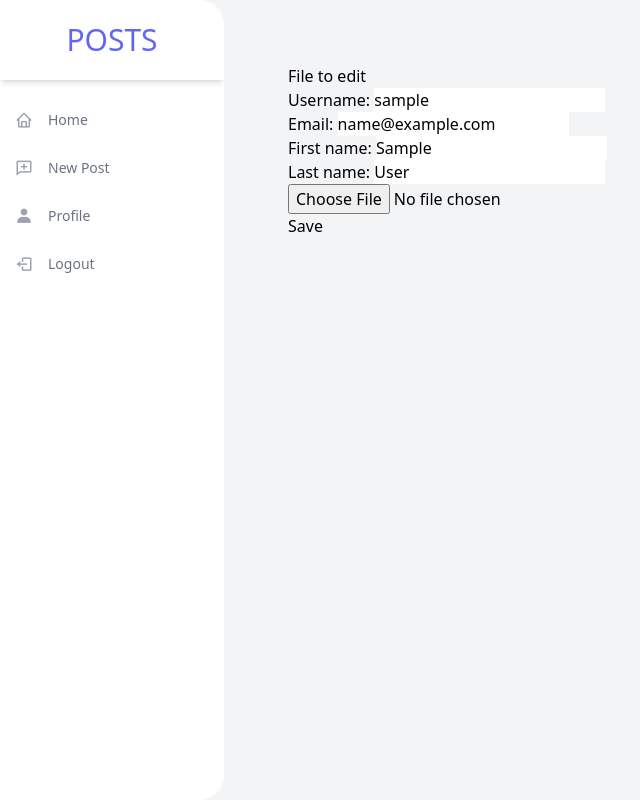
After one commit to artursniegowski/Django_Posts_website, a Django app: a page that uses templates/base_page_templates/base.html in a window 1280 px wide. The commit adds this page. Shown: the whole page, without its empty margins (0-640 px from the left). Run offline with Django 4.2, Linux system fonts and the light colour scheme; the visitor is signed in with stand-in values (Sample User, id 1); data comes from the database, SQL or seed files in the repository; some libraries are stand-ins or nearby versions.

Commit message:
Added profile form

```diff
--- a/feed_app/views.py
+++ b/feed_app/views.py
@@ -1,4 +1,4 @@
-from http.client import HTTPResponse
+from django.http import HttpResponse
 from django.contrib.auth.mixins import LoginRequiredMixin
 from django.shortcuts import render
 from django.views import generic
@@ -62,7 +62,7 @@ class CreateNewPostView(LoginRequiredMixin, generic.CreateView):
     #     return super().dispatch(request, *args, **kwargs)
 
 
-    def form_valid(self, form) -> HTTPResponse:
+    def form_valid(self, form) -> HttpResponse:
         obj_form = form.save(commit=False)
         obj_form.author = self.request.user
         obj_form.save()
--- a/mysite_project/settings.py
+++ b/mysite_project/settings.py
@@ -33,7 +33,6 @@ BASE_DIR = Path(__file__).resolve().parent.parent
 MEDIA_URL = 'media/'
 # Absolute filesystem path to the directory that will hold user-uploaded files.
 MEDIA_ROOT = BASE_DIR / MEDIA_URL
-
 
 
 # Quick-start development settings - unsuitable for production
--- a/mysite_project/urls.py
+++ b/mysite_project/urls.py
@@ -20,18 +20,18 @@ from django.contrib import admin
 from django.urls import include, path
 
 # TODO : add a new section after logged in user
+# https://dev.to/earthcomfy/django-update-user-profile-33ho
 # under home, where the user can update
 # firstname, lastname, username, password, and image (avatar)
 # account area wher you can change all of the data
 
-# TODO : Mobile resposive website ?
 
 urlpatterns = [
-    path('', include('feed_app.urls', namespace='feed_app')),
-    path('profile/', include('profiles_app.urls', namespace='profiles_app')),
-    # https://django-allauth.readthedocs.io/en/latest/views.html
+    path('', include('feed_app.urls')),
     # like /login/ - account_login , /signup/ - account_signup , /logout/ - account_logout , ...
     path('', include('allauth.urls')),
+    path('profile/', include('profiles_app.urls')),
+    # https://django-allauth.readthedocs.io/en/latest/views.html
     path('admin/', admin.site.urls),
 ] # + static(settings.MEDIA_URL, document_root=settings.MEDIA_ROOT)
 
--- /dev/null
+++ b/profiles_app/forms.py
@@ -0,0 +1,38 @@
+from django import forms
+from django.contrib.auth.models import User
+from django.core.exceptions import ValidationError
+from profiles_app.models import Profile
+
+# TODO: add widgets class to the fields
+# profile model
+class UpdateProfileForm(forms.ModelForm):
+    image = forms.FileField(required=False)
+
+    class Meta:
+        model = Profile
+        fields = ['image']
+
+# TODO: add widgets class to the fields
+#  user model
+class UpdateUserForm(forms.ModelForm):
+    username = forms.CharField(max_length=150, required=True)
+    email = forms.EmailField(max_length=150, required=True)
+    first_name = forms.CharField(max_length=150, required=False)
+    last_name = forms.CharField(max_length=150, required=False)
+    # password = forms.PasswordInput()
+
+    class Meta:
+        model = User
+        fields = ['username', 'email', 'first_name', 'last_name']
+
+    # check if email address already exists
+    # validation of the data and exluding from the current value
+    def clean_email(self):
+        data = self.cleaned_data['email']
+        # the new email cant exists in the data base but not including the current value of the current user
+        if User.objects.filter(email=data).exists() and self.instance.email != data:
+            raise ValidationError("This email address already exists.")
+
+        # Always return a value to use as the new cleaned data, even if
+        # this method didn't change it.
+        return data
--- a/profiles_app/models.py
+++ b/profiles_app/models.py
@@ -17,6 +17,7 @@ class Profile(models.Model):
     def __str__(self) -> str:
         return self.user.username
 
+
 # monitortin a signal for created user
 # https://docs.djangoproject.com/en/4.1/topics/signals/#receiver-functions
 @receiver(post_save, sender=User)
--- /dev/null
+++ b/profiles_app/templates/profiles_app/edit_profile.html
@@ -0,0 +1,43 @@
+{% extends 'base_page_templates/base.html' %}
+
+{% block title %}Edit profile{% endblock  %}
+{% comment %} TODO : finish {% endcomment %}
+{% block main_content %}
+File to edit
+
+{% comment %} TODO: add messages if the accunt was updated {% endcomment %}
+
+<form action="" method="post" enctype="multipart/form-data">
+    {% csrf_token %}
+    {% comment %} errors for each for as a whole {% endcomment %}
+    {{ user_form.non_field_errors }}
+    {{ profile_form.non_field_errors }}
+    <div>
+        {{ user_form.username.errors }}
+        {{ user_form.username.label_tag }}
+        {{ user_form.username }}
+    </div>
+    <div>
+        {{ user_form.email.errors }}
+        {{ user_form.email.label_tag }}
+        {{ user_form.email }}
+    </div>
+    <div>
+        {{ user_form.first_name.errors }}
+        {{ user_form.first_name.label_tag }}
+        {{ user_form.first_name }}
+    </div>
+    <div>
+        {{ user_form.last_name.errors }}
+        {{ user_form.last_name.label_tag }}
+        {{ user_form.last_name }}
+    </div>
+    <div>
+        {{ profile_form.image.errors }}
+        {% comment %} {{ user_form.image.label_tag }} {% endcomment %}
+        {{ profile_form.image }}
+    </div>
+    <button type="submit">Save</button>
+</form>
+
+{% endblock  %}
--- a/profiles_app/urls.py
+++ b/profiles_app/urls.py
@@ -1,13 +1,17 @@
 from django.urls import path
-from profiles_app.views import FollowView, ProfileDetailView
+from profiles_app.views import EditProfileView, FollowView, ProfileDetailView
 
 
 app_name = 'profiles_app'
 
 urlpatterns = [
     # ex: /profile/
+    # example: /profile/bobtester/edit_profile
+    # path('<int:pk>/edit_profile/', EditProfileView.as_view() , name="edit_profile" ),
     # example: /profile/bobtester
-    path('<str:username>', ProfileDetailView.as_view(), name="detail" ),
+    path('<str:username>/', ProfileDetailView.as_view(), name="detail" ),
+    # example: /profile/bobtester/edit_profile
+    path('<str:username>/edit_profile/', EditProfileView.as_view() , name="edit_profile" ),
     # example: /profile/bobtester/follow
-    path('<str:username>/follow', FollowView.as_view(), name="follow" ),
+    path('<str:username>/follow/', FollowView.as_view(), name="follow" ),
 ]
--- a/profiles_app/views.py
+++ b/profiles_app/views.py
@@ -1,11 +1,13 @@
-from urllib import request
+from typing import Any
 from django.contrib.auth.mixins import LoginRequiredMixin
 from django.contrib.auth.models import User
-from django.http import HttpResponseBadRequest, HttpResponseNotFound ,JsonResponse
+from django.http import HttpResponseBadRequest, HttpResponseNotFound ,JsonResponse, HttpResponse, HttpRequest, HttpResponseRedirect
 from django.views import generic
 from feed_app.models import Post
+from django.shortcuts import redirect
 from followers_app.models import Followers
-# from profiles_app.models import Profile
+from profiles_app.forms import UpdateProfileForm, UpdateUserForm
+from profiles_app.models import Profile
 
 # Creating Profile detail view
 class ProfileDetailView(generic.DetailView):
@@ -39,6 +41,7 @@ class ProfileDetailView(generic.DetailView):
 # This will be a base view
 class FollowView(LoginRequiredMixin, generic.base.View):
     http_method_names: list[str] = ["post"]
+
 
     def post(self, request, *args, **kwargs):
 
@@ -94,3 +97,67 @@ class FollowView(LoginRequiredMixin, generic.base.View):
             'wording': "Unfollow" if data['follow_action'] == 'follow' else 'Follow',
             'followers': Followers.objects.filter(following=other_user).count() ,
         })
+
+
+# creating the ProfileUpdate view
+class EditProfileView(LoginRequiredMixin, generic.UpdateView ):
+    model = User
+    template_name: str = "profiles_app/edit_profile.html"
+    slug_field: str = "username" # this exists in User model
+    slug_url_kwarg: str = "username" # this is the name of the slug from the url.py -> '<str:username>'
+    form_class = UpdateUserForm
+    second_form_class = UpdateProfileForm
+    success_url = '/'
+
+    def get_context_data(self, **kwargs: Any) -> dict[str, Any]:
+        context = super().get_context_data(**kwargs)
+        if 'user_form' not in context:
+            context['user_form'] = self.form_class(self.request.GET, instance = self.request.user)
+        if 'user_form' not in context:
+            # context['profile_form'] = self.second_form_class(self.request.GET, self.request.FILES, instance = self.request.user.profile)
+            context['profile_form'] = self.second_form_class(self.request.GET, instance = self.request.user.profile)
+        return context
+
+    def get(self, request: HttpRequest, *args: Any, **kwargs: Any) -> HttpResponse:
+        # return super().get(request, *args, **kwargs)
+        super().get(request, *args, **kwargs)
+        user_form = self.form_class(instance = request.user)
+        # profile_form = self.second_form_class(self.request.FILES ,instance = request.user.profile)
+        profile_form = self.second_form_class(instance = request.user.profile)
+        return self.render_to_response(
+            self.get_context_data(
+                object = self.object,
+                user_form = user_form,
+                profile_form = profile_form,
+        ))
+
+    def post(self, request: HttpRequest, *args: Any, **kwargs: Any) -> HttpResponse:
+        # return super().post(request, *args, **kwargs)
+        self.object = self.get_object()
+        user_form = self.form_class(request.POST, instance = request.user)
+        profile_form = self.second_form_class(request.POST, self.request.FILES,  instance = request.user.profile)
+
+        if user_form.is_valid() and profile_form.is_valid():
+            # check user name - this works alredy
+            # check email not in the database
+            userdata = user_form.save()
+            userdata.save()
+            # userdata.save_m2m() # only if amany to many relationship pexists and commit=False was used before
+            profiledata = profile_form.save()
+            profiledata.save()
+            # profiledata.save_m2m() # only if amany to many relationship pexists and commit=False was used before
+            # data can be changed before updating / saving to data base
+            # userdata = user_form.save(commit=False)
+            # check password ?
+            # userdata.save()
+            # profiledata = profile_form.save(commit=False)
+            # profiledata.user = userdata
+            # profiledata.save()
+            return redirect('profiles_app:edit_profile', username = userdata.username )
+            # return HttpResponseRedirect(self.get_success_url())
+        else:
+            return self.render_to_response(
+                self.get_context_data(
+                    user_form = user_form,
+                    profile_form = profile_form,)
+            )
--- a/templates/base_page_templates/base.html
+++ b/templates/base_page_templates/base.html
@@ -34,6 +34,13 @@
                         duration-200 text-gray-500 hover:text-gray-800 js-toggle-modal">
                         <span class="inline-flex items-center justify-center h-12 w-12 text-lg text-gray-400"><i class="bx bx-comment-add"></i></span>
                         <span class="text-sm font-medium">New Post</span>
+                        </a>
+                    </li>
+                    <li>
+                        <a href="{% url 'profiles_app:edit_profile' user.username %}"
+                        class="flex flex-row items-center h-12 transform hover:translate-x-2 transition-transform ease-in duration-200 text-gray-500 hover:text-gray-800">
+                        <span class="inline-flex items-center justify-center h-12 w-12 text-lg text-gray-400"><i class="bx bxs-user"></i></span>
+                        <span class="text-sm font-medium">Profile</span>
                         </a>
                     </li>
                     <li>
```
Also changed, not shown: feed_app/models.py (line endings or trailing spaces).
